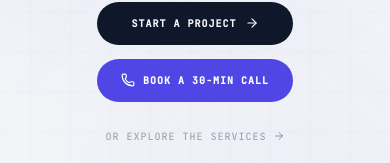
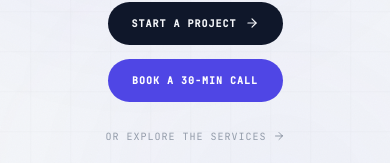
Before and after one commit to samsteeven/services-samensteeve, a Next.js app: page /en in a window 390 px wide. Shown: the part 448-611 px from the top of the page. Built offline with nearby package versions, Linux system fonts and the light colour scheme; no server answers.

Commit message:
enlever l'icone de phone

```diff
--- a/components/hero-section.tsx
+++ b/components/hero-section.tsx
@@ -131,7 +131,6 @@ export function HeroSection({ lang }: { lang: Language }) {
             rel="noopener noreferrer"
             className="inline-flex items-center justify-center gap-2 rounded-full bg-accent px-6 py-3.5 font-mono text-[10px] uppercase font-bold tracking-widest text-white transition-all duration-300 hover:scale-105 hover:brightness-110 hover:shadow-lg hover:shadow-accent/30 active:scale-[0.96]"
           >
-            <Phone className="h-3.5 w-3.5" />
             {lang === "fr" ? "Réserver un appel de 30 min" : "Book a 30-min call"}
           </a>
         </ScrollReveal>
```
